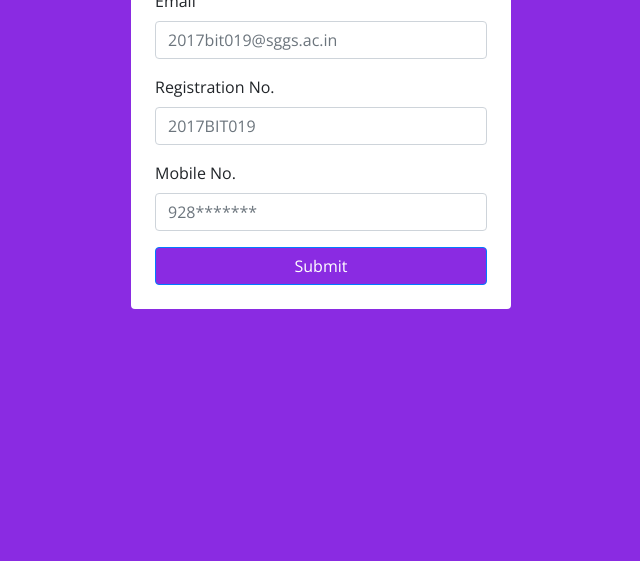
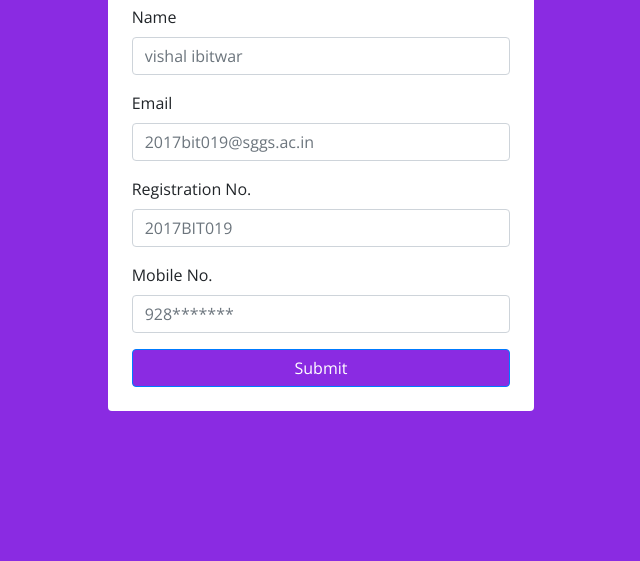
Before and after one commit to vishalibitwar/formValidation, a plain HTML site: page index.html in a window 1280 px wide. Shown: the part 239-800 px from the top of the page, without its empty margins (319-959 px from the left). Drawn offline with nearby package versions, Linux system fonts and the light colour scheme.

Commit message:
fixed box

```diff
--- a/css/style.css
+++ b/css/style.css
@@ -20,3 +20,13 @@ input::-webkit-outer-spin-button,
 input::-webkit-inner-spin-button {
   -webkit-appearance: none;
 }
+
+#row{
+   position: absolute;
+   height: 100%;
+   width: 100%;
+   display: flex;
+   justify-content: center;
+   align-items: center;
+   margin: 0 auto;
+}
--- a/index.html
+++ b/index.html
@@ -16,9 +16,8 @@
 </head>
 <body>
 
-  <div class="container">
-    <div class="row mt-5">
-      <div class="col-lg-4 bg-white col-11 p-4 rounded mx-auto">
+    <div id="row" class="row">
+      <div class="col-lg-4 col-11 bg-white p-4 rounded">
         <div class="bg-light p-1 rounded">
               <h2 class="align-middle">Create Account</p>
         </div>
@@ -56,7 +55,7 @@
         </form>
       </div>
     </div>
-  </div>
+
 
   <script src="js/app.js"></script>
 </body>
```
